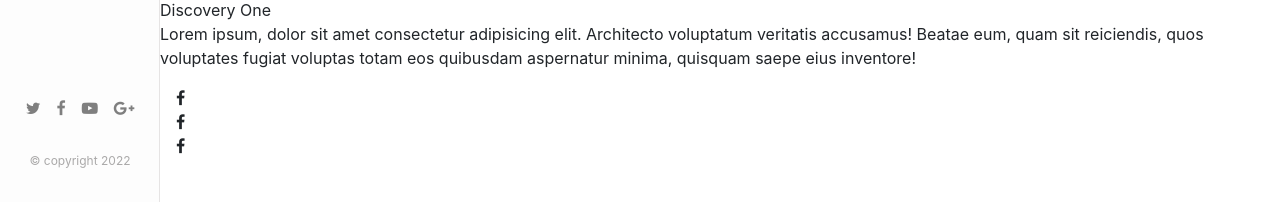
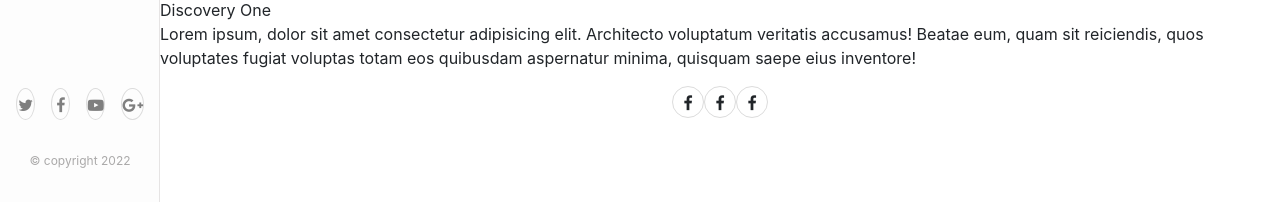
Before and after one commit to billionsjoel/dravel-app, a React (Create React App) app: page /home in a window 1280 px wide. Shown: the part 598-800 px from the top of the page. Built offline with nearby package versions, Linux system fonts and the light colour scheme.

Commit message:
Style socials

```diff
--- a/src/scss/socials.scss
+++ b/src/scss/socials.scss
@@ -1,10 +1,21 @@
 .socials {
-
 	& > ul {
 		padding: 1rem;
+		display: flex;
+		justify-content: center;
 
 		& > li {
 			list-style: none;
+			border: 1px solid gainsboro;
+			border-radius: 100%;
+			height: 2rem;
+			width: 2rem;
+			text-align: center;
+			padding: 2px 0 0 0;
+
+			& > i {
+				vertical-align: middle;
+			}
 		}
 	}
 }
```
